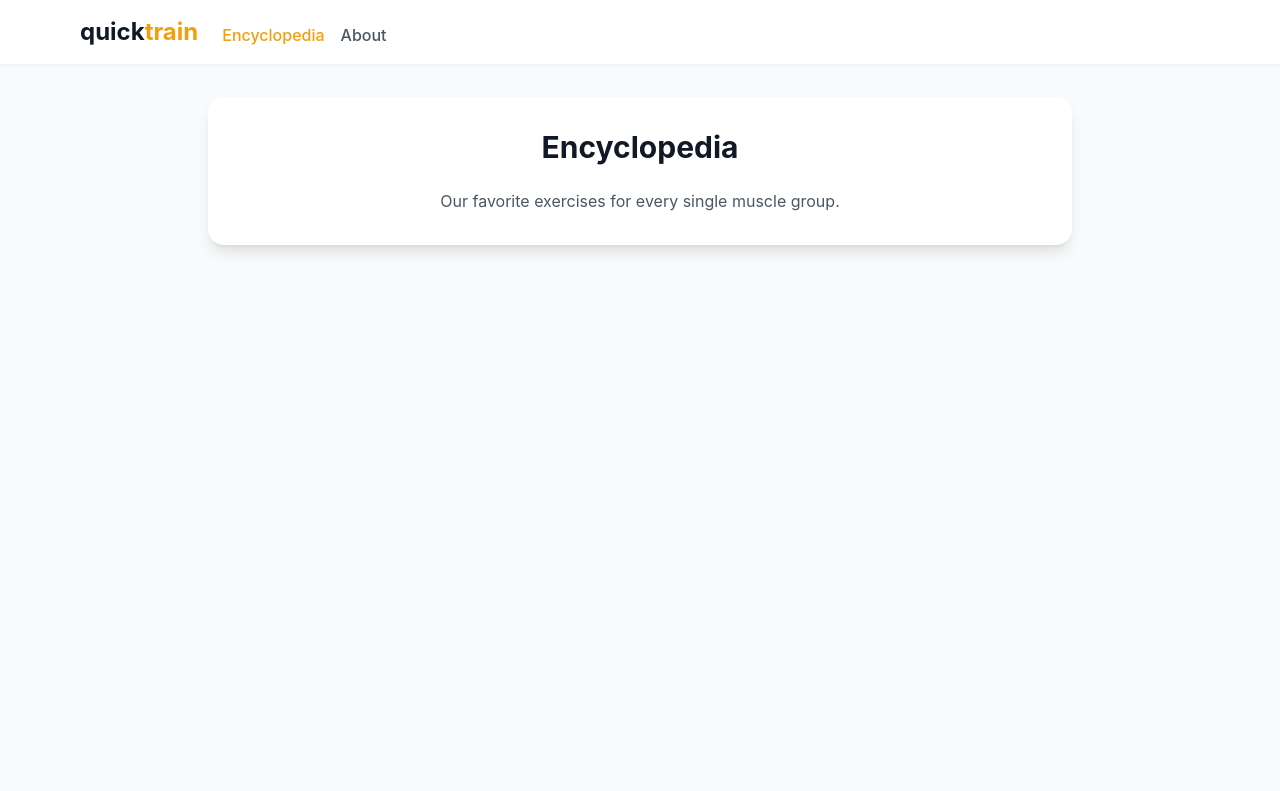
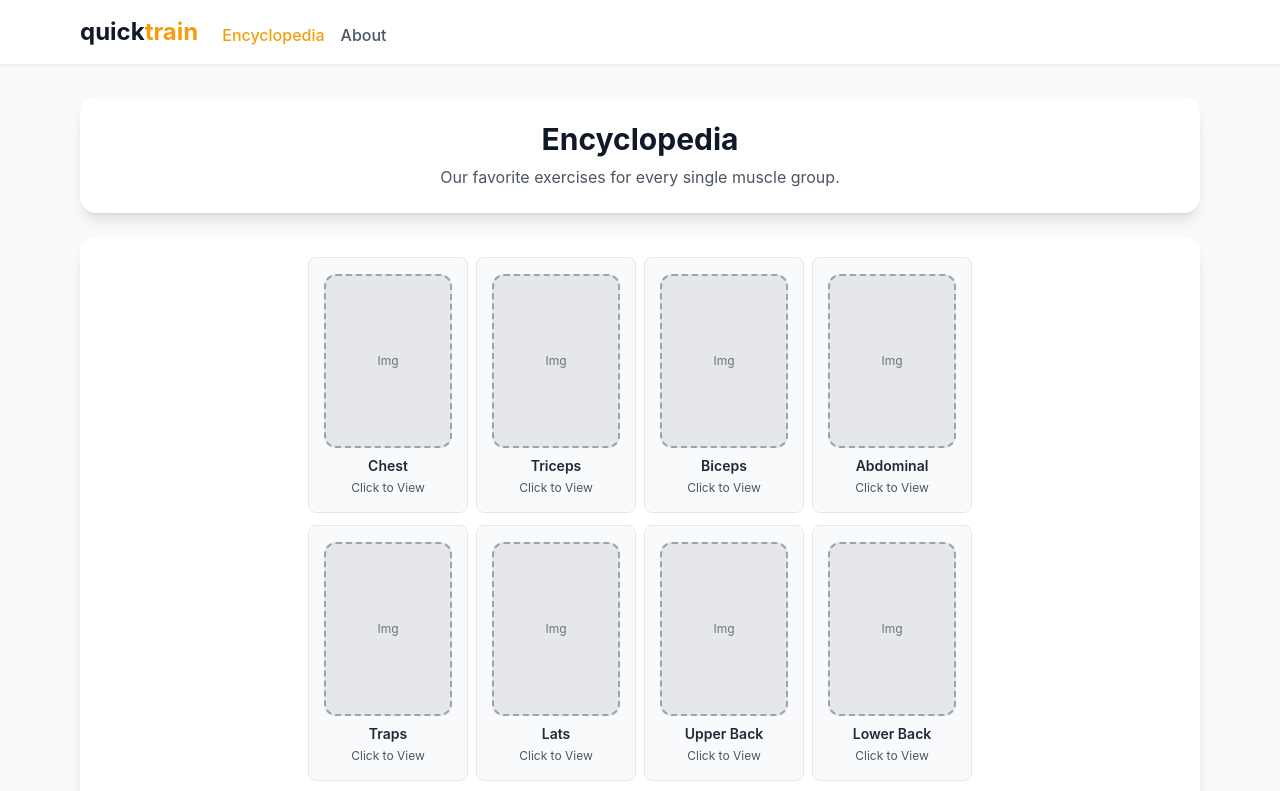
Before and after one commit to yourlocaljosh/quicktrain, a React (Vite) app: page /encyclopedia in a window 1280 px wide. Shown: the top 791 px of the page. Built offline with nearby package versions, Linux system fonts and the light colour scheme.

Commit message:
Add muscle card placeholders and specific muscle view

```diff
--- a/src/encyclopedia.jsx
+++ b/src/encyclopedia.jsx
@@ -1,18 +1,107 @@
-import React from 'react';
-import { useNavigate } from 'react-router-dom';
+import React, { useState } from 'react';
 import Header from './header';
 
+const muscleGroups = [
+  { id: 'chest', name: 'Chest' },
+  { id: 'triceps', name: 'Triceps' },
+  { id: 'biceps', name: 'Biceps' },
+  { id: 'abs', name: 'Abdominal' },
+  { id: 'traps', name: 'Traps' },
+  { id: 'lats', name: 'Lats' },
+  { id: 'upper_back', name: 'Upper Back' },
+  { id: 'lower_back', name: 'Lower Back' },
+  { id: 'delts', name: 'Delts' },
+  { id: 'quads', name: 'Quadriceps' },
+  { id: 'hamstrings', name: 'Hamstrings' },
+  { id: 'calves', name: 'Calves' },
+];
+
 const Encyclopedia = () => {
-  const navigate = useNavigate();
+  const [selectedMuscleGroup, setSelectedMuscleGroup] = useState(null);
+
+  const handleMuscleGroupClick = (muscleGroup) => {
+    setSelectedMuscleGroup(muscleGroup);
+  };
+
+  const handleCloseDetail = () => {
+    setSelectedMuscleGroup(null);
+  };
 
   return (
     <div className="min-h-screen bg-gray-50">
       <Header />
-      <main className="max-w-4xl mx-auto px-4 py-8">
-        <div className="bg-white rounded-2xl shadow-lg p-8">
-          <h1 className="text-3xl font-bold text-gray-900 mb-6 text-center">Encyclopedia</h1>
-          <p className="text-gray-600 text-center">Our favorite exercises for every single muscle group.</p>
-        </div>
+      <main className="max-w-6xl mx-auto px-4 py-8">
+        {selectedMuscleGroup ? (
+          <div className="bg-white rounded-2xl shadow-lg p-6">
+            <div className="flex flex-col lg:flex-row gap-6">
+              <div className="lg:w-2/5 flex-shrink-0">
+                <div className="bg-gray-100 border-2 border-dashed border-gray-300 rounded-xl w-full h-[500px] flex flex-col items-center justify-center p-4">
+                  <div className="bg-gray-200 border-2 border-dashed border-gray-400 rounded-xl w-3/4 h-3/4 flex items-center justify-center mb-4">
+                    <span className="text-gray-500 text-lg">{selectedMuscleGroup.name}</span>
+                  </div>
+                  <h2 className="text-2xl font-bold text-gray-800">{selectedMuscleGroup.name}</h2>
+                  <p className="text-gray-600 mt-2 text-center">Insert info about {selectedMuscleGroup.name}</p>
+                  <button
+                    onClick={handleCloseDetail}
+                    className="mt-4 px-4 py-2 bg-amber-500 text-white rounded-lg hover:bg-amber-600 transition-colors"
+                  >
+                    Back
+                  </button>
+                </div>
+              </div>
+              <div className="lg:w-3/5">
+                <h3 className="text-xl font-semibold text-gray-800 mb-4">Our Picks</h3>
+                <div className="flex flex-col gap-4">
+                  {/*Cards for Exercises*/}
+                  {[1, 2, 3, 4].map((item) => (
+                    <div key={item} className="bg-gray-50 border border-gray-200 rounded-lg p-4 flex flex-row h-24">
+                      <div className="flex items-center">
+                        <div className="bg-gray-200 border-2 border-dashed border-gray-400 rounded-xl w-16 h-16 flex-shrink-0 mr-4" />
+                        <div className="flex flex-col justify-between">
+                          <h4 className="font-medium text-gray-800">Exercise {item}</h4>
+                          <p className="text-sm text-gray-600 max-w-md">Description for {selectedMuscleGroup.name}.</p>
+                          <div className="flex justify-start items-center mt-2">
+                            <span className="text-xs bg-amber-100 text-amber-800 px-2 py-1 rounded">Barbell</span>
+                          </div>
+                        </div>
+                      </div>
+                    </div>
+                  ))}
+                </div>
+              </div>
+            </div>
+          </div>
+        ) : (
+          <div className="space-y-6">
+            {/*Title Box*/}
+            <div className="bg-white rounded-2xl shadow-lg p-6">
+              <div className="text-center">
+                <h1 className="text-3xl font-bold text-gray-900 mb-2">Encyclopedia</h1>
+                <p className="text-gray-600">Our favorite exercises for every single muscle group.</p>
+              </div>
+            </div>
+            {/*Muscles Box*/}
+            <div className="bg-white rounded-2xl shadow-lg p-5">
+              <div className="flex justify-center">
+                <div className="grid grid-cols-4 gap-x-2 gap-y-3 max-w-2xl">
+                {muscleGroups.map((muscleGroup) => (
+                  <div
+                    key={muscleGroup.id}
+                    onClick={() => handleMuscleGroupClick(muscleGroup)}
+                    className="bg-gray-50 border border-gray-200 rounded-lg p-4 flex flex-col items-center cursor-pointer hover:shadow-md transition-shadow duration-200 w-40 h-64"
+                  >
+                    <div className="bg-gray-200 border-2 border-dashed border-gray-400 rounded-xl w-32 h-44 mb-2 flex items-center justify-center">
+                      <span className="text-gray-500 text-xs">Img</span>
+                    </div>
+                    <h3 className="font-semibold text-gray-800 text-center text-sm">{muscleGroup.name}</h3>
+                    <p className="text-xs text-gray-600 text-center mt-1">Click to View</p>
+                  </div>
+                ))}
+                </div>
+              </div>
+            </div>
+          </div>
+        )}
       </main>
     </div>
   );
```
